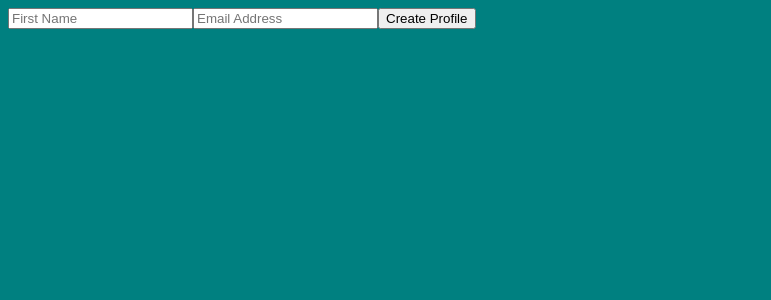
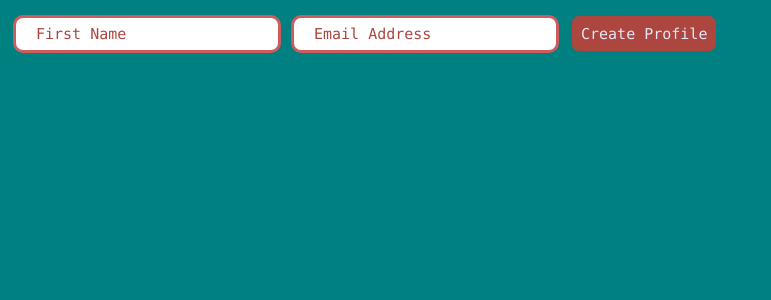
Before and after one commit to chelletuerk/iterable-demo, a React (Create React App) app: page / in a window 1280 px wide. Shown: the top 300 px of the page, without its empty margins (0-771 px from the left). Built offline with nearby package versions, Linux system fonts and the light colour scheme; no server answers.

Commit message:
add stuyle to inputs and button

```diff
--- a/src/Styles.css
+++ b/src/Styles.css
@@ -1,3 +1,42 @@
 html {
   background-color: teal;
 }
+
+h3{
+  font-family: 'Poiret One', monaco;
+  font-weight: bold;
+  font-size: 35px;
+  color: #cb5c54;
+  margin-left: 10px;
+  margin-top: 5px;
+  text-shadow: 1px 1px #cc7e94;
+  }
+
+input {
+  border: solid indianred 3px;
+  border-radius: 10px;
+  height: 30px;
+  width: 250px;
+  margin: 0px 5px;
+  padding-left: 10px;
+}
+
+button {
+  height: 35px;
+  border: solid #ac463f 3px;
+  background-color: #ac463f;
+  border-radius: 7px;
+  font-family: 'Poiret One', monaco;
+  font-size: 15px;
+  color: lavender;
+  margin-left: 8px;
+  margin-top: 8px;
+  cursor: pointer;
+}
+
+::placeholder {
+  color: #ac463f;
+  font-family: 'Poiret One', monaco;
+  font-size: 15px;
+  padding-left: 10px;
+}
```
